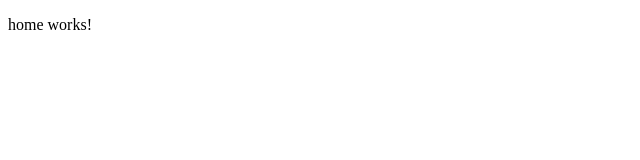
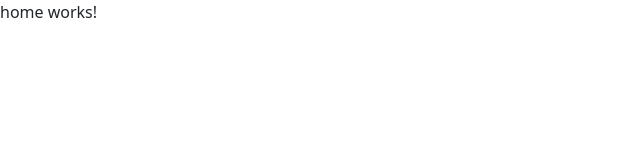
Before and after one commit to ryanmajors/EventTrackerProject, an Angular app in the folder ngEventTracker/: page / in a window 1280 px wide. Shown: the top 160 px of the page, without its empty margins (0-640 px from the left). Built offline with nearby package versions, Linux system fonts and the light colour scheme.

Commit message:
Added bootstrap to front-end

```diff
--- a/ngEventTracker/package.json
+++ b/ngEventTracker/package.json
@@ -18,6 +18,7 @@
     "@angular/platform-browser": "~13.1.0",
     "@angular/platform-browser-dynamic": "~13.1.0",
     "@angular/router": "~13.1.0",
+    "bootstrap": "^5.1.3",
     "rxjs": "~7.4.0",
     "tslib": "^2.3.0",
     "zone.js": "~0.11.4"
--- a/ngEventTracker/src/styles.css
+++ b/ngEventTracker/src/styles.css
@@ -1 +1,2 @@
 /* You can add global styles to this file, and also import other style files */
+@import "~bootstrap/dist/css/bootstrap.min.css";
```
Also changed, not shown: 1 other file (tests, documents, lock files or other folders).
